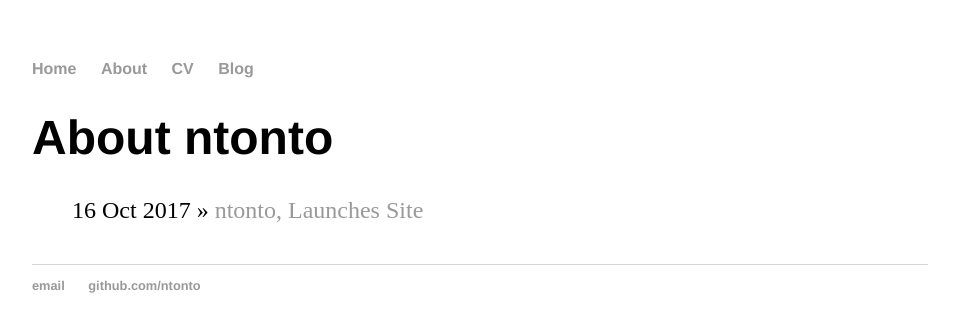
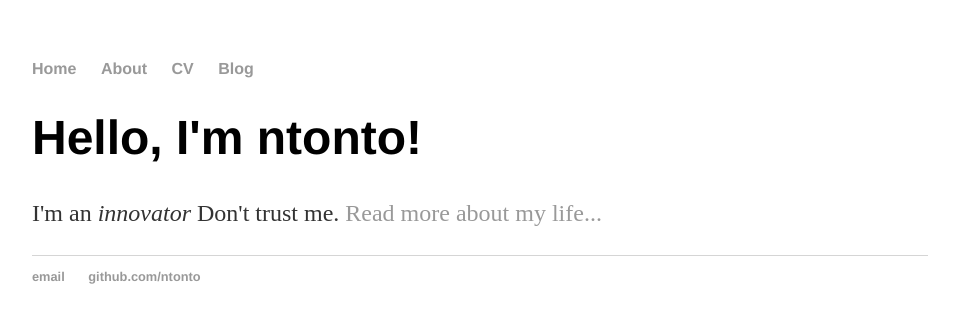
Before and after one commit to ntonto/ntonto.github.io, a Jekyll site: the page built from about/index.html, in a window 1280 px wide. Shown: the top 332 px of the page, without its empty margins (160-1119 px from the left). Built offline with Jekyll 4.4.1, drawn with Linux system fonts in a browser that asks for light colours.

Commit message:
Update index.html

```diff
--- a/about/index.html
+++ b/about/index.html
@@ -1,11 +1,8 @@
 ---
 layout: default
-title: About ntonto
+title: ntonto, medical innovator
 ---
-	<h1>{{ page.title }}</h1>
-	<ul class="posts">
-
-	  {% for post in site.posts %}
-	    <li><span>{{ post.date | date_to_string }}</span> » <a href="{{ post.url }}" title="{{ post.title }}">{{ post.title }}</a></li>
-	  {% endfor %}
-	</ul>
+    		<div class="blurb">
+        		<h1>Hello, I'm ntonto!</h1>
+				<p>I'm an <em>innovator</em> Don't trust me. <a href="/about">Read more about my life...</a></p>
+</div><!-- /.blurb -->
```
